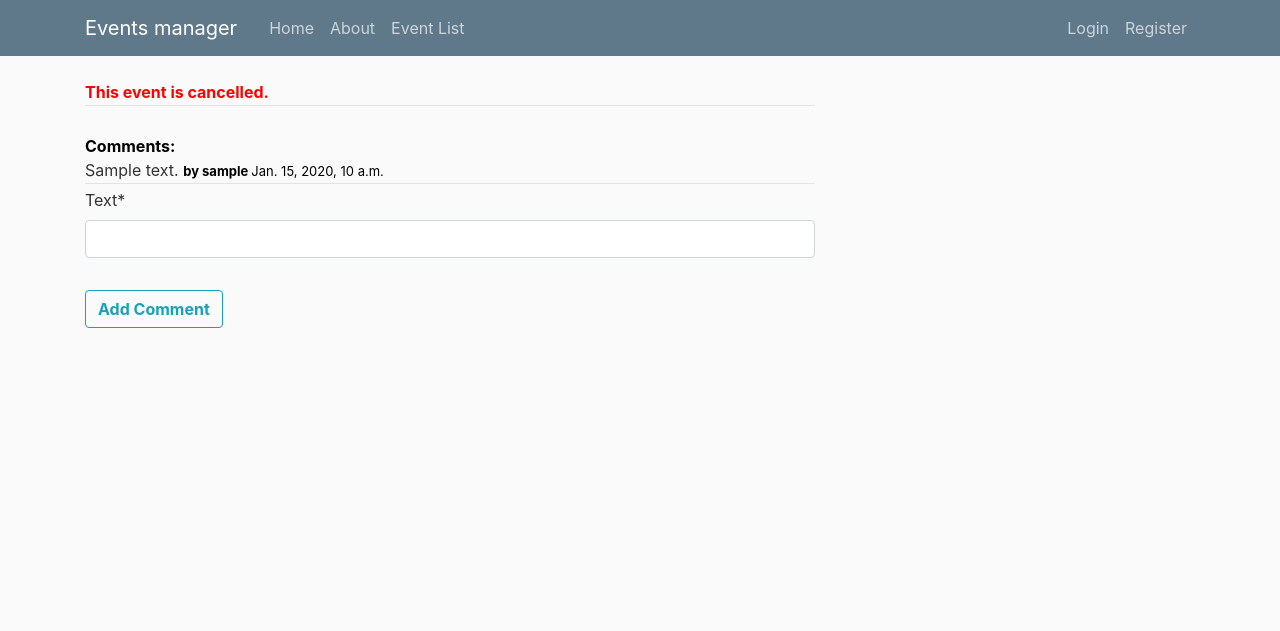
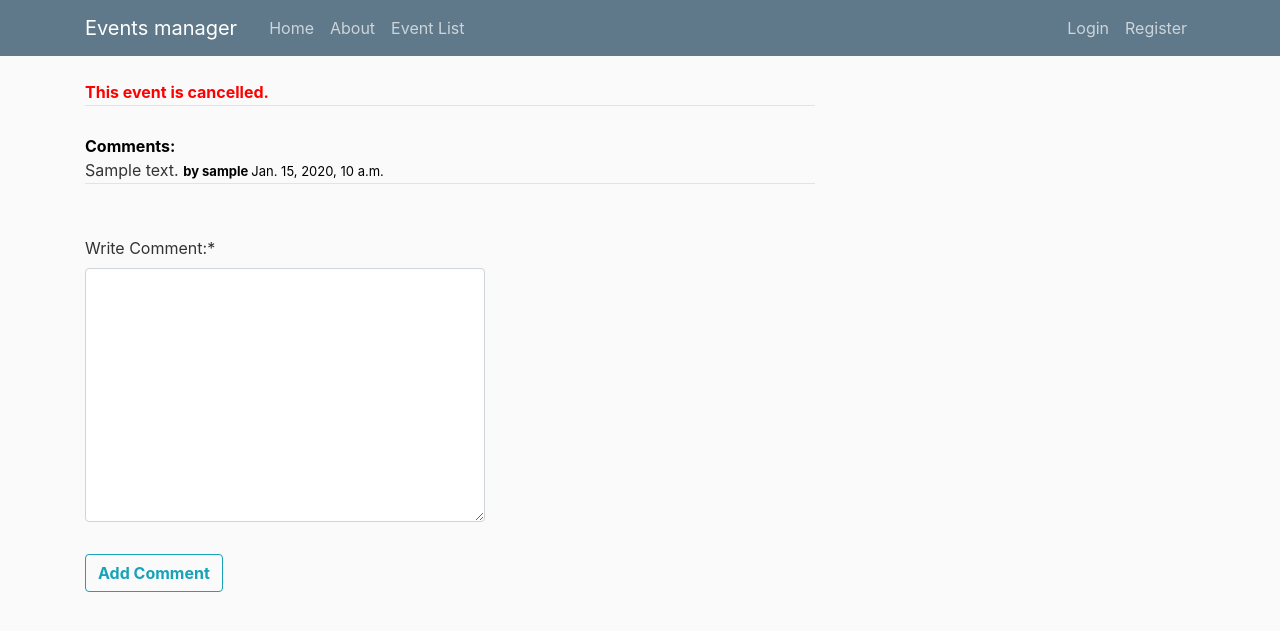
Before and after one commit to FunnyGames/event-manager, a Django app: page /event/1/ in a window 1280 px wide. Shown: the top 631 px of the page. Run offline with Django 3.2, Linux system fonts and the light colour scheme; tables that the repository leaves empty hold one stand-in row (values such as "Sample post"); some libraries are stand-ins or nearby versions.

Commit message:
PM2020T26-78 fixing some stuff

```diff
--- a/event_manager/event/forms.py
+++ b/event_manager/event/forms.py
@@ -21,7 +21,10 @@ class RateEventForm(forms.ModelForm):
         fields = ['rate']
 
 class eventCommentForm(forms.ModelForm):
-    text = forms.CharField(max_length=200, widget=forms.TextInput({}))
+    text = forms.CharField(
+        max_length=200,
+        label="Write Comment:",
+        widget=forms.Textarea(attrs={'style':'max-width: 25em'}))
 
     class Meta:
         model = EventComment
--- a/event_manager/event/templates/event/event.html
+++ b/event_manager/event/templates/event/event.html
@@ -83,6 +83,8 @@
         No Comments
     </div>
 {% endif %}
+<br/>
+<br/>
 <form method="POST">
     {% csrf_token %}
     <fieldset class="form-group">
@@ -92,5 +94,6 @@
         <button class="btn btn-outline-info" name="comment_post" type="=submit"><b>Add Comment</b></button>
     </div>
 </form>
+<br/>
 
 {% endblock content %}
```
